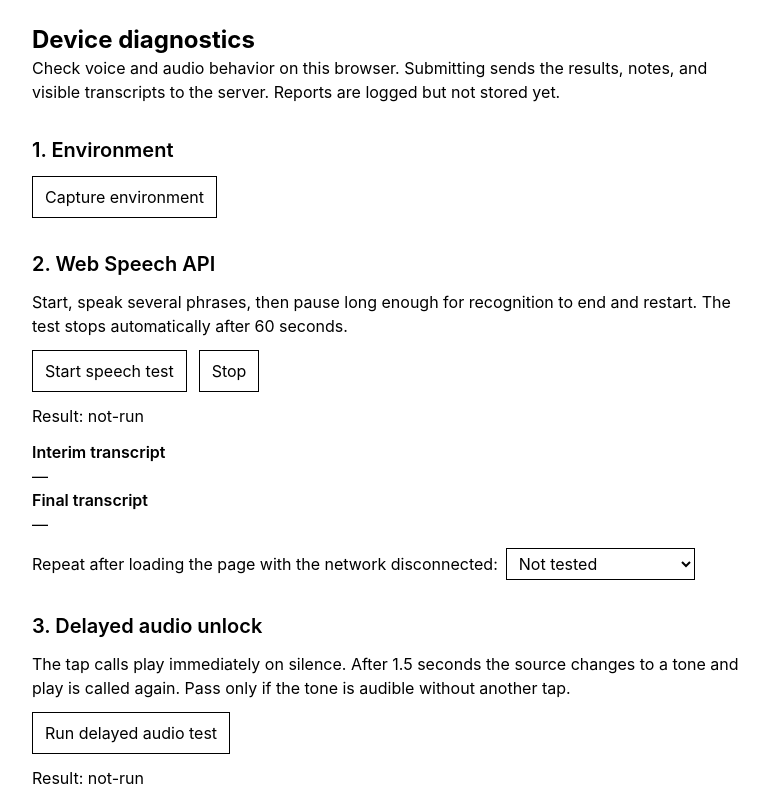
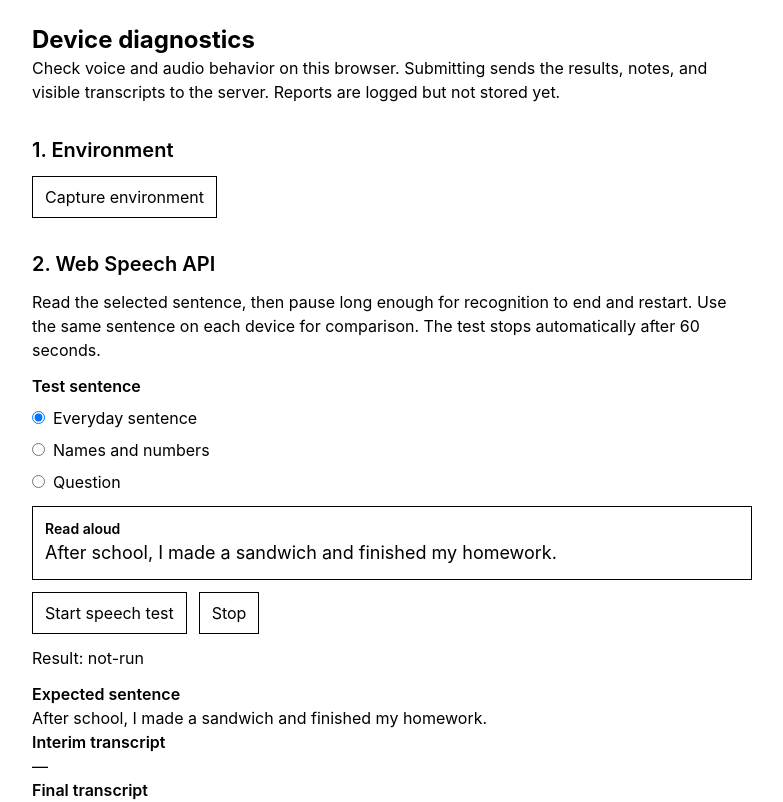
Before and after one commit to sonshot/wonderturn, a Next.js app: page /diagnostics in a window 1280 px wide. Shown: the top 802 px of the page, without its empty margins (248-1031 px from the left). Built offline with nearby package versions, Linux system fonts and the light colour scheme.

Commit message:
feat: add comparable speech samples

```diff
--- a/app/api/diagnostics/reports/route.ts
+++ b/app/api/diagnostics/reports/route.ts
@@ -1,4 +1,5 @@
 import { diagnosticReportSubmissionSchema } from "@/lib/diagnostics/report";
+import { getSpeechSample } from "@/lib/diagnostics/speech-samples";
 import { inferDevice } from "@/lib/diagnostics/user-agent";
 
 export async function POST(request: Request) {
@@ -14,6 +15,7 @@ export async function POST(request: Request) {
       device: inferDevice(userAgent),
       receivedAt: new Date().toISOString(),
       reportId,
+      speechSample: getSpeechSample(submission.speechSampleId),
     };
 
     // Temporary sink until diagnostic report storage is implemented.
--- a/app/diagnostics/page.tsx
+++ b/app/diagnostics/page.tsx
@@ -6,6 +6,11 @@ import {
   diagnosticReportResponseSchema,
   type DiagnosticReportSubmission,
 } from "@/lib/diagnostics/report";
+import {
+  getSpeechSample,
+  SPEECH_SAMPLES,
+  type SpeechSampleId,
+} from "@/lib/diagnostics/speech-samples";
 import {
   formatDevice,
   inferDevice,
@@ -56,6 +61,8 @@ export default function DiagnosticsPage() {
   const [interimTranscript, setInterimTranscript] = useState("");
   const [finalTranscript, setFinalTranscript] = useState("");
   const [speechResult, setSpeechResult] = useState<TestResult>("not-run");
+  const [speechSampleId, setSpeechSampleId] =
+    useState<SpeechSampleId>("everyday");
   const [unlockResult, setUnlockResult] = useState<TestResult>("not-run");
   const [progressiveResult, setProgressiveResult] =
     useState<TestResult>("not-run");
@@ -97,6 +104,13 @@ export default function DiagnosticsPage() {
     ]);
   };
 
+  const selectSpeechSample = (id: SpeechSampleId) => {
+    setSpeechSampleId(id);
+    setFinalTranscript("");
+    setInterimTranscript("");
+    setSpeechResult("not-run");
+  };
+
   const stopSpeechTest = () => {
     keepListeningRef.current = false;
 
@@ -134,6 +148,7 @@ export default function DiagnosticsPage() {
     setFinalTranscript("");
     setInterimTranscript("");
     setSpeechResult("running");
+    appendEvent(`Speech sample selected: ${speechSampleId}`);
     keepListeningRef.current = true;
     recognitionDeadlineRef.current = performance.now() + MAX_RECORDING_MS;
 
@@ -349,6 +364,7 @@ export default function DiagnosticsPage() {
         progressiveAudio: progressiveResult,
         speechRecognition: speechResult,
       },
+      speechSampleId,
     };
 
     setSubmissionState("submitting");
@@ -403,6 +419,8 @@ export default function DiagnosticsPage() {
     };
   }, []);
 
+  const speechSample = getSpeechSample(speechSampleId);
+
   return (
     <main className="mx-auto max-w-3xl space-y-8 p-6">
       <header>
@@ -454,8 +472,30 @@ export default function DiagnosticsPage() {
       <section className="space-y-3">
         <h2 className="text-xl font-semibold">2. Web Speech API</h2>
         <p>
-          Start, speak several phrases, then pause long enough for recognition
-          to end and restart. The test stops automatically after 60 seconds.
+          Read the selected sentence, then pause long enough for recognition to
+          end and restart. Use the same sentence on each device for comparison.
+          The test stops automatically after 60 seconds.
+        </p>
+        <fieldset className="space-y-2">
+          <legend className="font-semibold">Test sentence</legend>
+          {SPEECH_SAMPLES.map((sample) => (
+            <label className="block" key={sample.id}>
+              <input
+                checked={speechSampleId === sample.id}
+                className="mr-2"
+                disabled={speechResult === "running"}
+                name="speech-sample"
+                onChange={() => selectSpeechSample(sample.id)}
+                type="radio"
+                value={sample.id}
+              />
+              {sample.label}
+            </label>
+          ))}
+        </fieldset>
+        <p className="border p-3 text-lg">
+          <span className="block text-sm font-semibold">Read aloud</span>
+          {speechSample.text}
         </p>
         <div className="flex gap-3">
           <button className="border px-3 py-2" onClick={startSpeechTest}>
@@ -467,6 +507,8 @@ export default function DiagnosticsPage() {
         </div>
         <p aria-live="polite">Result: {speechResult}</p>
         <dl>
+          <dt className="font-semibold">Expected sentence</dt>
+          <dd>{speechSample.text}</dd>
           <dt className="font-semibold">Interim transcript</dt>
           <dd>{interimTranscript || "—"}</dd>
           <dt className="font-semibold">Final transcript</dt>
--- a/lib/diagnostics/report.ts
+++ b/lib/diagnostics/report.ts
@@ -1,4 +1,6 @@
 import { z } from "zod";
+
+import { SPEECH_SAMPLE_IDS } from "./speech-samples";
 
 const testResultSchema = z.enum(["not-run", "running", "passed", "failed"]);
 
@@ -32,6 +34,7 @@ export const diagnosticReportSubmissionSchema = z
         speechRecognition: testResultSchema,
       })
       .strict(),
+    speechSampleId: z.enum(SPEECH_SAMPLE_IDS),
   })
   .strict();
 
--- /dev/null
+++ b/lib/diagnostics/speech-samples.ts
@@ -0,0 +1,35 @@
+export const SPEECH_SAMPLES = [
+  {
+    id: "everyday",
+    label: "Everyday sentence",
+    text: "After school, I made a sandwich and finished my homework.",
+  },
+  {
+    id: "names-and-numbers",
+    label: "Names and numbers",
+    text: "Maya packed three green apples and a blue notebook for school.",
+  },
+  {
+    id: "question",
+    label: "Question",
+    text: "Could you tell me why the moon changes shape at night?",
+  },
+] as const;
+
+export const SPEECH_SAMPLE_IDS = [
+  "everyday",
+  "names-and-numbers",
+  "question",
+] as const;
+
+export type SpeechSampleId = (typeof SPEECH_SAMPLE_IDS)[number];
+
+export function getSpeechSample(id: SpeechSampleId) {
+  const sample = SPEECH_SAMPLES.find((candidate) => candidate.id === id);
+
+  if (sample === undefined) {
+    throw new Error(`Unknown speech sample: ${id}`);
+  }
+
+  return sample;
+}
```
Also changed, not shown: 4 other files (tests, documents, lock files or other folders).
